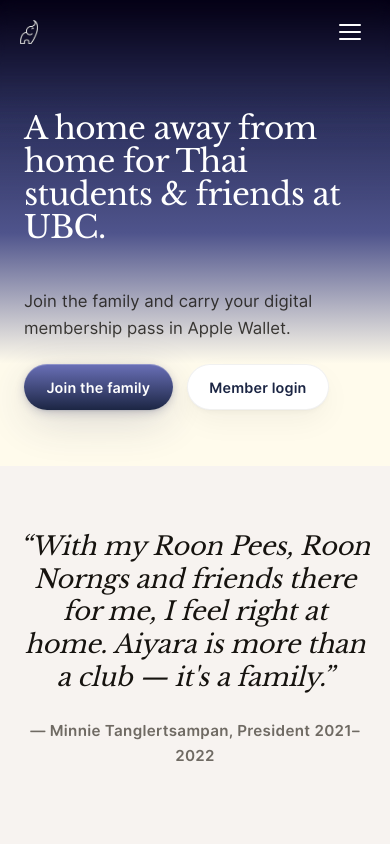
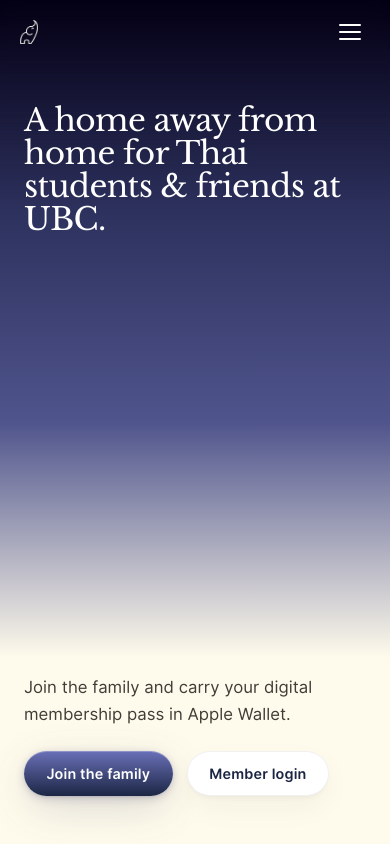
Before and after one commit to ubcthaiaiyara/website, a Next.js app: page / in a window 390 px wide. Shown: the top 844 px of the page. Built offline with nearby package versions, Linux system fonts and the light colour scheme; no server answers.

Commit message:
feat(hero): fill exactly one window on every device

```diff
--- a/app/globals.css
+++ b/app/globals.css
@@ -542,7 +542,11 @@ body:has(.hero) .site-header:not(.is-scrolled):not(.is-open) .button:hover {
 .hero {
     background: var(--sunrise);
     color: #fff;
+    /* Fill exactly one window, on any device. dvh tracks the dynamic viewport
+       so mobile browser chrome (address bar) doesn't leave a gap or overflow;
+       vh is the fallback for older engines. */
     min-height: 100vh;
+    min-height: 100dvh;
     display: flex;
 }
 
@@ -550,14 +554,14 @@ body:has(.hero) .site-header:not(.is-scrolled):not(.is-open) .button:hover {
     max-width: var(--max);
     width: 100%;
     margin: 0 auto;
-    /* The fixed header overlaps the hero, so the top padding includes its
-     ~4.5rem height: the visible space below the nav matches the 11.5rem gap
-     between the headline and the intro copy. */
-    padding: 16rem 1.75rem 3.5rem;
+    /* Top padding clears the fixed header (~4.5rem). space-between anchors the
+       headline up top and the intro + CTAs at the bottom, so the pair always
+       fills the viewport height cleanly whatever the screen size. */
+    padding: 8rem 1.75rem 4rem;
     display: flex;
     flex-direction: column;
-    justify-content: flex-start;
-    gap: 11.5rem;
+    justify-content: space-between;
+    gap: 3rem;
 }
 
 .eyebrow {
@@ -984,15 +988,8 @@ body:has(.hero) .site-header:not(.is-scrolled):not(.is-open) .button:hover {
 /* Mobile whitespace and type: the desktop rhythm (16rem/11.5rem) is far too
    airy on a phone, so scale it down while keeping the top/middle gaps even. */
 @media (max-width: 640px) {
-    /* Size the hero to its content instead of a full 100vh — otherwise the
-       short mobile content leaves a large empty cream void below the CTAs. */
-    .hero {
-        min-height: auto;
-    }
-
     .hero-inner {
-        padding: 7rem 1.5rem 3.5rem;
-        gap: 2.75rem;
+        padding: 6.5rem 1.5rem 3rem;
     }
 
     .hero h1 {
```
